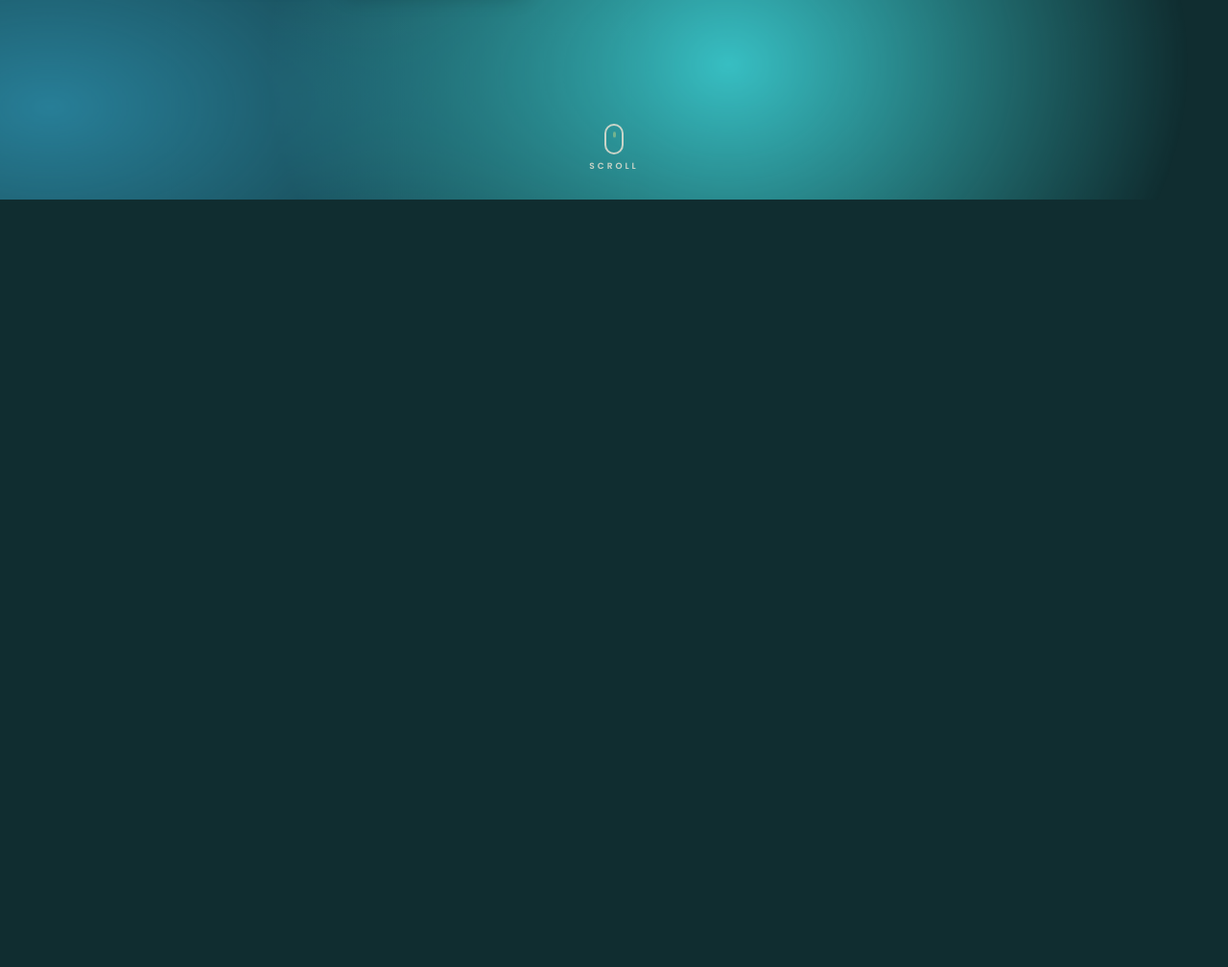
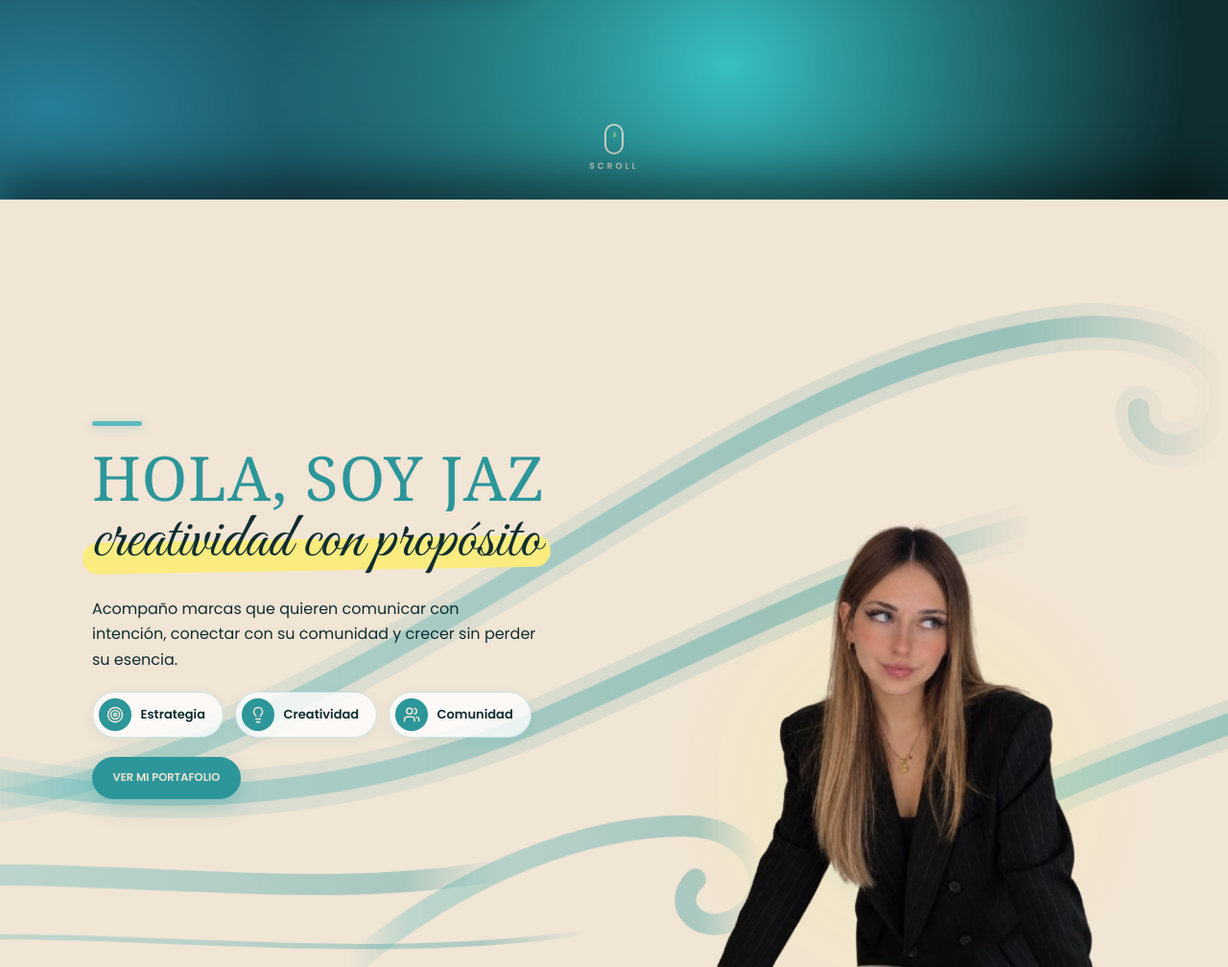
Before and after one commit to TomasCippi/Landing-Page-Jazmin-CM, an Astro site: page / in a window 1280 px wide. Shown: the part 592-1600 px from the top of the page at 96% size. Before the commit the page ends 800 px from the top, so only its background shows below. Built offline with nearby package versions, Linux system fonts and the light colour scheme; Astro itself is replaced by a stand-in of ours; a web font is replaced by a local one.

Commit message:
Creamos el componente about

```diff
--- /dev/null
+++ b/src/components/About.astro
@@ -0,0 +1,152 @@
+---
+import "../styles/about.css";
+import Boton from "./Buttons.astro";
+
+// Chips: íconos SVG inline (cero peticiones externas)
+const chips = [
+    {
+        label: "Estrategia",
+        icon: `<circle cx="12" cy="12" r="10"/><circle cx="12" cy="12" r="6"/><circle cx="12" cy="12" r="2"/>`,
+    },
+    {
+        label: "Creatividad",
+        icon: `<path d="M15 14c.2-1 .7-1.7 1.5-2.5 1-.9 1.5-2.2 1.5-3.5A6 6 0 0 0 6 8c0 1 .2 2.2 1.5 3.5.7.7 1.3 1.5 1.5 2.5"/><path d="M9 18h6"/><path d="M10 22h4"/>`,
+    },
+    {
+        label: "Comunidad",
+        icon: `<path d="M16 21v-2a4 4 0 0 0-4-4H6a4 4 0 0 0-4 4v2"/><circle cx="9" cy="7" r="4"/><path d="M22 21v-2a4 4 0 0 0-3-3.87"/><path d="M16 3.13a4 4 0 0 1 0 7.75"/>`,
+    },
+];
+---
+
+<section class="about_container" id="sobre-mi" data-nav-theme="light">
+    <!-- ======================================================================
+         OLAS DE FONDO (Optimizado para GPU)
+         ====================================================================== -->
+    <div class="about_waves" aria-hidden="true">
+        <svg
+            class="about_waves_svg"
+            viewBox="0 0 1440 900"
+            preserveAspectRatio="xMidYMid slice"
+            fill="none"
+            focusable="false"
+        >
+            <defs>
+                <linearGradient id="about_wave_grad" x1="0" y1="0" x2="1" y2="0">
+                    <stop offset="0" stop-color="#5cb9bd" stop-opacity="0" />
+                    <stop offset="0.15" stop-color="#5cb9bd" stop-opacity="0.9" />
+                    <stop offset="0.85" stop-color="#2c969a" stop-opacity="0.95" />
+                    <stop offset="1" stop-color="#2c969a" stop-opacity="0" />
+                </linearGradient>
+            </defs>
+
+            <!-- Ola principal: sube desde la izquierda y hace el rulo arriba a la derecha -->
+            <g class="wave" style="--i: 0">
+                <path class="soft" pathLength="1" d="M-60 700 C190 690 400 570 620 440 S1010 190 1230 160 C1350 144 1440 196 1408 262 C1386 306 1318 296 1322 250" />
+                <path class="core" pathLength="1" d="M-60 700 C190 690 400 570 620 440 S1010 190 1230 160 C1350 144 1440 196 1408 262 C1386 306 1318 296 1322 250" />
+            </g>
+
+            <!-- Ola del medio: pasa por debajo del texto -->
+            <g class="wave" style="--i: 1">
+                <path class="soft" pathLength="1" d="M-80 640 C160 710 420 700 650 600 S1000 430 1200 380" />
+                <path class="core" pathLength="1" d="M-80 640 C160 710 420 700 650 600 S1000 430 1200 380" />
+            </g>
+
+            <!-- Rulo inferior central -->
+            <g class="wave" style="--i: 2">
+                <path class="core" pathLength="1" d="M430 880 C560 770 700 720 810 720 C890 720 920 790 872 822 C832 848 790 812 822 780" />
+            </g>
+
+            <!-- Líneas suaves de apoyo abajo a la izquierda -->
+            <g class="wave" style="--i: 3">
+                <path class="core" pathLength="1" d="M-100 780 C140 760 380 810 600 770" />
+            </g>
+
+            <g class="wave" style="--i: 4">
+                <path class="thin" pathLength="1" d="M-100 850 C160 830 420 880 700 840" />
+            </g>
+
+            <!-- Barrido derecho detrás de la foto -->
+            <g class="wave" style="--i: 5">
+                <path class="soft" pathLength="1" d="M1540 560 C1420 610 1280 650 1120 730" />
+                <path class="core" pathLength="1" d="M1540 560 C1420 610 1280 650 1120 730" />
+            </g>
+        </svg>
+    </div>
+
+    <div class="about_content">
+        <!-- ==================================================================
+             COLUMNA IZQUIERDA: texto
+             ================================================================== -->
+        <div class="about_left">
+            <span class="about_dash about_item" style="--i: 0" aria-hidden="true"></span>
+
+            <h2 class="about_title">
+                <span class="about_title_mask">
+                    <span class="about_title_main">HOLA, SOY JAZ</span>
+                </span>
+                <span class="about_title_accent">
+                    <span class="about_title_text">creatividad con propósito</span>
+                </span>
+            </h2>
+
+            <p class="about_text about_item" style="--i: 3">
+                Acompaño marcas que quieren comunicar con intención, conectar con su comunidad y crecer sin perder su esencia.
+            </p>
+
+            <!-- Chips con íconos -->
+            <div class="about_chips">
+                {
+                    chips.map((chip, index) => (
+                        <div class="about_chip about_item" style={`--i: ${4 + index}`}>
+                            <span class="about_chip_icon">
+                                <svg viewBox="0 0 24 24" aria-hidden="true" set:html={chip.icon} />
+                            </span>
+                            <span>{chip.label}</span>
+                        </div>
+                    ))
+                }
+            </div>
+
+            <div class="about_item" style="--i: 7">
+                <Boton texto="VER MI PORTAFOLIO" href="#resenas" variante="primaria" />
+            </div>
+        </div>
+
+        <!-- ==================================================================
+             COLUMNA DERECHA: foto estática
+             ================================================================== -->
+        <div class="about_right">
+            <img
+                class="about_person_img"
+                src="/jazmin.webp"
+                alt="Foto de Luz, community manager"
+                width="520"
+                height="650"
+                loading="lazy"
+                decoding="async"
+            />
+        </div>
+    </div>
+</section>
+
+<script>
+    const about = document.getElementById("sobre-mi");
+
+    if (about) {
+        const observer = new IntersectionObserver(
+            (entries) => {
+                for (const entry of entries) {
+                    if (entry.isIntersecting) {
+                        about.classList.add("is_visible");
+                        about.setAttribute("data-inview", "");
+                    } else {
+                        about.removeAttribute("data-inview");
+                    }
+                }
+            },
+            { threshold: 0.2 }
+        );
+        observer.observe(about);
+    }
+</script>
--- a/src/pages/index.astro
+++ b/src/pages/index.astro
@@ -5,12 +5,14 @@ import "@fontsource/great-vibes/latin-400.css";
 import Nav from '../components/Nav.astro';
 import Layout from '../layouts/Layout.astro';
 import Header from '../components/Header.astro';
+import About from '../components/About.astro';
 import '../styles/styles.css';
 ---
 
 <Layout title="Luz Sara Community | Estrategia y Creatividad">
 	<Nav />
 	<Header />
+	<About />
 
 	<main>
 	</main>
--- /dev/null
+++ b/src/styles/about.css
@@ -0,0 +1,534 @@
+/* ==========================================================================
+   ABOUT (Sobre mí)
+   Paleta 100% fiel a la Guía de Marca:
+   - Fondo base: var(--color-base) (#f1e5d5)
+   - Título y acentos fuertes: var(--color-principal) (#2c969a)
+   - Detalles secundarios: var(--color-secundario) (#5cb9bd)
+   - Subrayado: var(--color-acento) (#faec7f)
+   - Texto de lectura: var(--color-oscuro) (#102d30)
+   ========================================================================== */
+
+/* DESPUÉS */
+.about_container {
+    --about-ink: #1f6f74;
+    --about-ink-dark: #0b3a3e;
+    --about-title: clamp(36px, min(5vw, 9vh), 84px);
+    --about-spring: cubic-bezier(0.34, 1.56, 0.64, 1);
+    --about-out: cubic-bezier(0.16, 1, 0.3, 1);
+
+    position: relative;
+    z-index: 2; /* Lo pone por encima del header para que proyecte la sombra */
+    isolation: isolate;
+    overflow: hidden;
+    width: 100%;
+    height: 100vh;
+    height: 100svh;
+    background: var(--color-base);
+    color: var(--about-ink);
+
+    /* Sombra hacia arriba sobre el header */
+    box-shadow: 0 -24px 48px rgb(0 0 0 / 0.45);
+
+    /* ======================================================================
+       2. OLAS DE FONDO (Aceleradas por GPU)
+       ====================================================================== */
+
+    & .about_waves {
+        position: absolute;
+        inset: -2%;
+        z-index: 0;
+        pointer-events: none;
+        will-change: transform;
+        animation: aboutFlotar 18s ease-in-out infinite alternate;
+    }
+
+    & .about_waves_svg {
+        display: block;
+        width: 100%;
+        height: 100%;
+    }
+
+    & .wave path {
+        fill: none;
+        stroke: url(#about_wave_grad);
+        stroke-linecap: round;
+        stroke-linejoin: round;
+        stroke-dasharray: 1;
+        stroke-dashoffset: 1;
+        opacity: 0;
+    }
+
+    & .wave .soft {
+        stroke-width: 52;
+        stroke-opacity: 0.14;
+    }
+
+    & .wave .core {
+        stroke-width: 24;
+        stroke-opacity: 0.38;
+    }
+
+    & .wave .thin {
+        stroke-width: 6;
+        stroke-opacity: 0.35;
+    }
+
+    &.is_visible .wave path {
+        animation: aboutDibujar 2s var(--about-out) forwards;
+        animation-delay: calc(var(--i, 0) * 180ms + 150ms);
+    }
+
+    &:not([data-inview]) .about_waves {
+        animation-play-state: paused;
+    }
+
+    /* ======================================================================
+       3. LAYOUT
+       ====================================================================== */
+
+    & .about_content {
+        position: relative;
+        z-index: 1;
+        display: flex;
+        justify-content: space-between;
+        align-items: stretch;
+        gap: 40px;
+        width: min(85%, 1280px);
+        height: 100%;
+        margin-inline: auto;
+        padding-top: 96px;
+    }
+
+    & .about_left {
+        display: flex;
+        flex-direction: column;
+        justify-content: center;
+        align-items: flex-start;
+        gap: clamp(14px, 2.5vh, 24px);
+        flex: 0 1 54%;
+        min-width: 0;
+        padding-bottom: 5vh;
+    }
+
+    & .about_item {
+        opacity: 0;
+    }
+
+    &.is_visible .about_item {
+        animation: aboutSubir 0.8s var(--about-out) forwards;
+        animation-delay: calc(var(--i, 0) * 110ms + 300ms);
+    }
+
+    /* ======================================================================
+       4. TÍTULO CON COLORES DE MARCA
+       ====================================================================== */
+
+    & .about_dash {
+        display: block;
+        width: 52px;
+        height: 5px;
+        border-radius: 999px;
+        background: var(--color-secundario);
+        box-shadow: 0 2px 10px rgb(92 185 189 / 0.4);
+    }
+
+    & .about_title {
+        display: flex;
+        flex-direction: column;
+        align-items: flex-start;
+        font-weight: 400;
+    }
+
+    & .about_title_mask {
+        display: block;
+        overflow: hidden;
+        padding-bottom: 0.08em;
+        margin-bottom: -0.08em;
+    }
+
+    & .about_title_main {
+        display: block;
+        font-family: var(--fuente-titulo);
+        font-size: var(--about-title);
+        font-weight: 400;
+        line-height: 1.05;
+        letter-spacing: 1px;
+        color: var(--color-principal); /* Verde petróleo oficial */
+        transform: translate3d(0, 115%, 0);
+    }
+
+    &.is_visible .about_title_main {
+        animation: aboutSubirTexto 1s var(--about-out) 0.25s forwards;
+    }
+
+    & .about_title_accent {
+        position: relative;
+        isolation: isolate;
+        display: inline-block;
+        width: fit-content;
+        margin-top: calc(var(--about-title) * -0.05);
+        font-family: var(--fuente-script);
+        font-size: calc(var(--about-title) * 1.05);
+        line-height: 1.1;
+        color: var(--color-oscuro); /* Oscuro de marca para contraste nítido sobre amarillo */
+
+        /* Marcador Amarillo Luz (#FAEC7F) de la guía de marca */
+        &::before {
+            content: "";
+            position: absolute;
+            left: -0.15em;
+            right: -0.15em;
+            top: 52%;
+            z-index: -1;
+            height: 44%;
+            border-radius: 999px;
+            background: var(--color-acento);
+            transform: rotate(-1deg) scaleX(0);
+            transform-origin: left center;
+        }
+    }
+
+    & .about_title_text {
+        display: inline-block;
+        clip-path: inset(-20% 100% -30% 0);
+    }
+
+    &.is_visible .about_title_accent::before {
+        animation: aboutMarcador 1s var(--about-out) 0.95s forwards;
+    }
+
+    &.is_visible .about_title_text {
+        animation: aboutEscribir 1.25s cubic-bezier(0.65, 0, 0.35, 1) 0.7s forwards;
+    }
+
+    /* ======================================================================
+       5. PÁRRAFO Y CHIPS
+       ====================================================================== */
+
+    & .about_text {
+        max-width: 29em;
+        font-family: var(--fuente-texto);
+        font-size: clamp(15px, min(1.25vw, 2.5vh), 19px);
+        line-height: 1.65;
+        color: var(--color-oscuro);
+        opacity: 0.9;
+    }
+
+    & .about_chips {
+        display: flex;
+        flex-wrap: wrap;
+        gap: 12px;
+    }
+
+    & .about_chip {
+        display: flex;
+        align-items: center;
+        gap: 10px;
+        padding: 6px 18px 6px 6px;
+        border: 1px solid rgb(44 150 154 / 0.22);
+        border-radius: 999px;
+        background: rgb(255 255 255 / 0.78);
+        box-shadow: 0 4px 14px rgb(44 150 154 / 0.08);
+        font-family: var(--fuente-texto);
+        font-size: clamp(13px, min(0.95vw, 2vh), 15px);
+        font-weight: 600;
+        line-height: 1;
+        color: var(--color-oscuro);
+        cursor: default;
+        transition:
+            transform 0.45s var(--about-spring),
+            background-color 0.25s ease,
+            border-color 0.25s ease,
+            box-shadow 0.25s ease;
+    }
+
+    & .about_chip_icon {
+        display: flex;
+        align-items: center;
+        justify-content: center;
+        width: clamp(28px, 4.2vh, 34px);
+        aspect-ratio: 1;
+        border-radius: 50%;
+        background: var(--color-principal);
+        color: var(--color-base);
+        transition:
+            transform 0.45s var(--about-spring),
+            background-color 0.25s ease;
+
+        & svg {
+            width: 54%;
+            height: 54%;
+            fill: none;
+            stroke: currentColor;
+            stroke-width: 2;
+            stroke-linecap: round;
+            stroke-linejoin: round;
+        }
+    }
+
+    @media (hover: hover) {
+        & .about_chip:hover {
+            border-color: var(--color-secundario);
+            background: #ffffff;
+            box-shadow: 0 10px 24px rgb(44 150 154 / 0.16);
+            transform: translateY(-3px) scale(1.03);
+
+            & .about_chip_icon {
+                background: var(--color-secundario);
+                color: var(--color-oscuro);
+                transform: rotate(-10deg) scale(1.1);
+            }
+        }
+    }
+
+    &.is_visible .about_chip.about_item {
+        animation-name: aboutPop;
+        animation-duration: 0.75s;
+        animation-timing-function: var(--about-spring);
+    }
+
+    /* ======================================================================
+       6. BOTÓN (Verde Petróleo oficial con texto Crema)
+       ====================================================================== */
+
+    & .about_left .btn--primaria {
+        border-color: var(--color-principal);
+        background: var(--color-principal);
+        box-shadow: 0 8px 22px rgb(44 150 154 / 0.3);
+        color: var(--color-base);
+    }
+
+    @media (hover: hover) and (pointer: fine) {
+        & .about_left .btn--primaria:hover {
+            background: #237c80;
+            border-color: #237c80;
+            box-shadow: 0 14px 30px rgb(44 150 154 / 0.42);
+        }
+    }
+
+    /* ======================================================================
+       7. FOTO (100% Estática sin efecto hover)
+       ====================================================================== */
+
+    & .about_right {
+        position: relative;
+        isolation: isolate;
+        display: flex;
+        justify-content: center;
+        align-items: flex-end;
+        flex: 0 1 44%;
+        min-width: 0;
+        opacity: 0;
+        transform-origin: bottom center;
+
+        /* Halo turquesa y amarillo suave detrás de la foto */
+        &::before {
+            content: "";
+            position: absolute;
+            bottom: -10%;
+            left: 50%;
+            z-index: -1;
+            width: 110%;
+            aspect-ratio: 1;
+            translate: -50% 0;
+            border-radius: 50%;
+            background: radial-gradient(
+                circle closest-side,
+                rgb(92 185 189 / 0.35),
+                rgb(250 236 127 / 0.15) 55%,
+                transparent
+            );
+            pointer-events: none;
+        }
+    }
+
+    &.is_visible .about_right {
+        animation: aboutEntrarFoto 1.2s var(--about-out) 0.4s forwards;
+    }
+
+    & .about_person_img {
+        display: block;
+        width: auto;
+        max-width: 100%;
+        height: 100%;
+        object-fit: contain;
+        object-position: bottom center;
+        pointer-events: none; /* Imagen completamente estática */
+        user-select: none;
+    }
+
+    /* ======================================================================
+       8. RESPONSIVE
+       ====================================================================== */
+
+    @media (max-width: 1180px) {
+        & .about_content {
+            width: 90%;
+            gap: 24px;
+        }
+    }
+
+    @media (max-width: 900px) {
+        --about-title: clamp(32px, 9.5vw, 50px);
+
+        height: auto;
+        min-height: 100svh;
+
+        & .about_content {
+            flex-direction: column;
+            align-items: center;
+            gap: 28px;
+            width: calc(100% - 40px);
+            height: auto;
+            padding-top: 104px;
+        }
+
+        & .about_left {
+            align-items: center;
+            flex: 0 0 auto;
+            padding-bottom: 0;
+            text-align: center;
+        }
+
+        & .about_title {
+            align-items: center;
+        }
+
+        & .about_chips {
+            justify-content: center;
+        }
+
+        & .about_right {
+            flex: 0 0 auto;
+            width: 100%;
+            height: min(44svh, 380px);
+        }
+    }
+
+    /* ======================================================================
+       9. ACCESIBILIDAD
+       ====================================================================== */
+
+    @media (prefers-reduced-motion: reduce) {
+        & .about_waves {
+            animation: none;
+        }
+
+        & .about_item,
+        &.is_visible .about_item,
+        & .about_right,
+        &.is_visible .about_right {
+            opacity: 1;
+            animation: none;
+        }
+
+        & .about_title_main,
+        &.is_visible .about_title_main {
+            transform: none;
+            animation: none;
+        }
+
+        & .about_title_text,
+        &.is_visible .about_title_text {
+            clip-path: none;
+            animation: none;
+        }
+
+        & .about_title_accent::before,
+        &.is_visible .about_title_accent::before {
+            transform: rotate(-1deg) scaleX(1);
+            animation: none;
+        }
+
+        & .wave path,
+        &.is_visible .wave path {
+            opacity: 1;
+            stroke-dashoffset: 0;
+            animation: none;
+        }
+    }
+}
+
+/* ==========================================================================
+   10. KEYFRAMES
+   ========================================================================== */
+
+@keyframes aboutDibujar {
+    0% {
+        opacity: 1;
+        stroke-dashoffset: 1;
+    }
+    100% {
+        opacity: 1;
+        stroke-dashoffset: 0;
+    }
+}
+
+@keyframes aboutFlotar {
+    from {
+        transform: translate3d(-1%, 0.6%, 0);
+    }
+    to {
+        transform: translate3d(1%, -0.6%, 0);
+    }
+}
+
+@keyframes aboutSubir {
+    from {
+        opacity: 0;
+        transform: translate3d(0, 22px, 0);
+    }
+    to {
+        opacity: 1;
+        transform: translate3d(0, 0, 0);
+    }
+}
+
+@keyframes aboutPop {
+    from {
+        opacity: 0;
+        transform: translate3d(0, 12px, 0) scale(0.85);
+    }
+    to {
+        opacity: 1;
+        transform: translate3d(0, 0, 0) scale(1);
+    }
+}
+
+@keyframes aboutSubirTexto {
+    from {
+        transform: translate3d(0, 115%, 0);
+    }
+    to {
+        transform: translate3d(0, 0, 0);
+    }
+}
+
+@keyframes aboutEscribir {
+    from {
+        clip-path: inset(-20% 100% -30% 0);
+    }
+    to {
+        clip-path: inset(-20% -5% -30% 0);
+    }
+}
+
+@keyframes aboutMarcador {
+    from {
+        transform: rotate(-1deg) scaleX(0);
+    }
+    to {
+        transform: rotate(-1deg) scaleX(1);
+    }
+}
+
+@keyframes aboutEntrarFoto {
+    from {
+        opacity: 0;
+        transform: translate3d(50px, 0, 0);
+    }
+    to {
+        opacity: 1;
+        transform: translate3d(0, 0, 0);
+    }
+}
```
Also changed, not shown: public/jazmin.webp (added), public/olas.svg (added).
